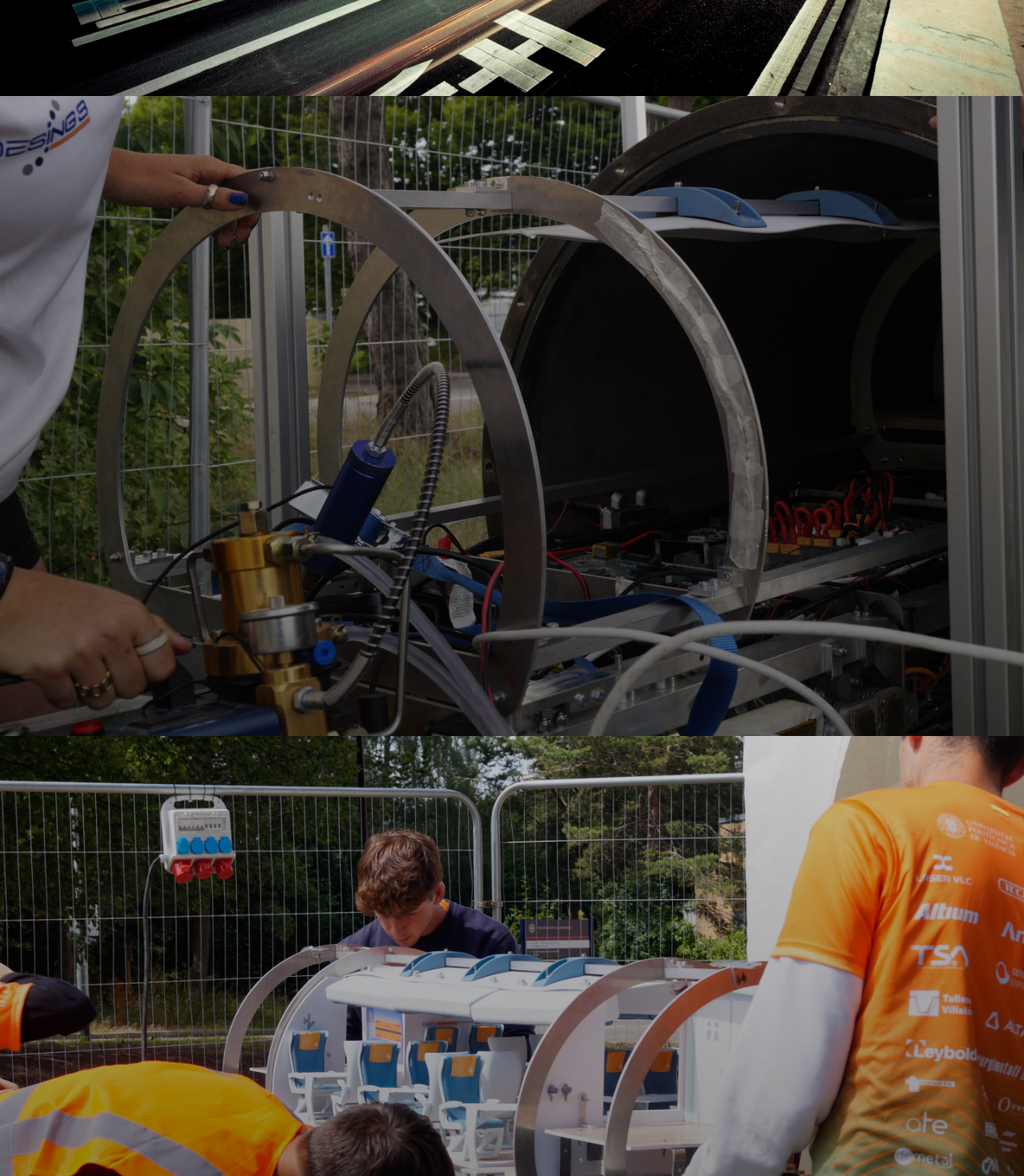
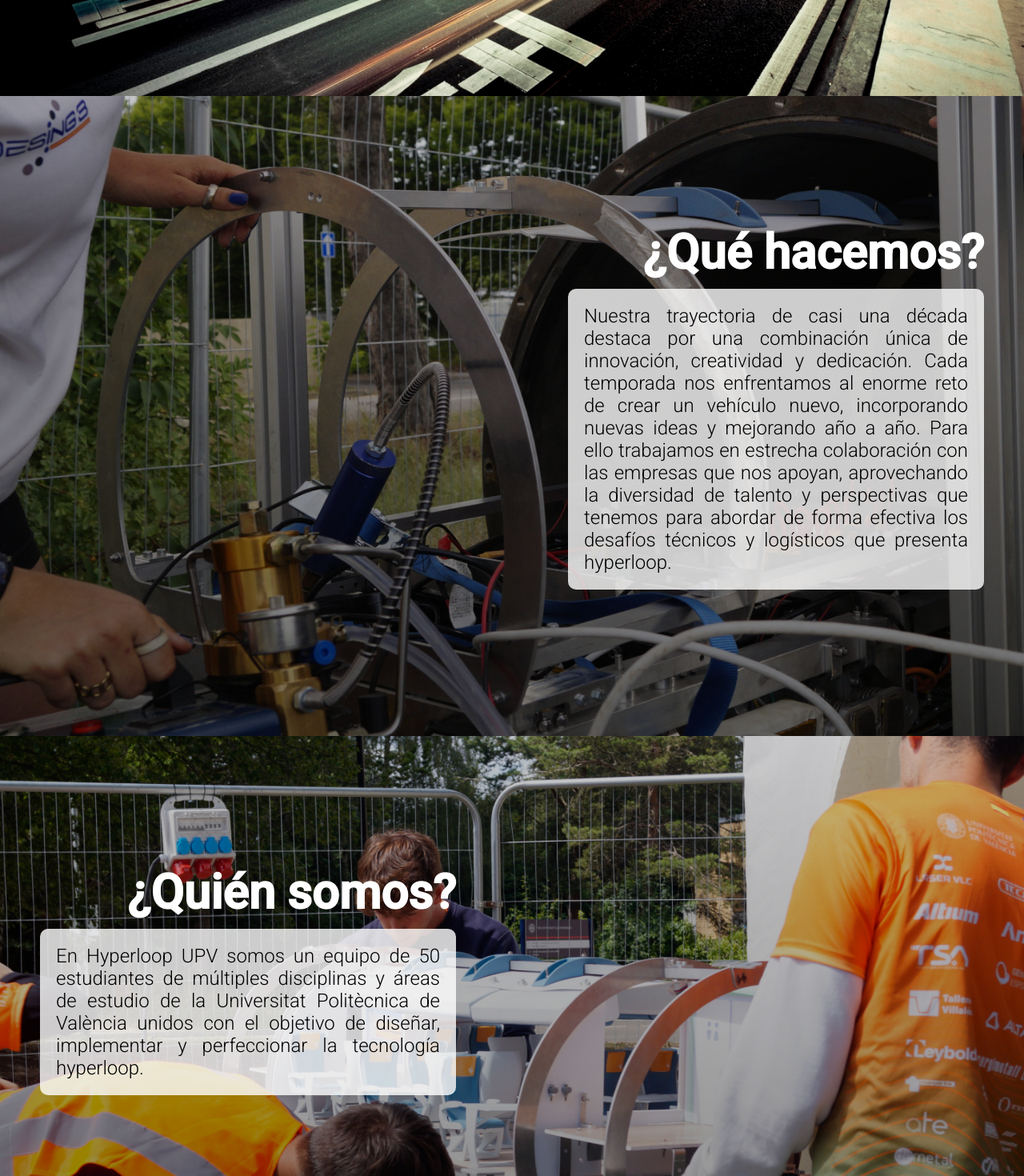
Before and after one commit to HyperloopUPV-H8/webpage, a React (Vite) app: page / in a window 1280 px wide. Shown: the part 680-2150 px from the top of the page at 80% size. Built offline with nearby package versions, Linux system fonts and the light colour scheme.

Commit message:
add titled text box in landing page

```diff
--- a/package.json
+++ b/package.json
@@ -15,8 +15,8 @@
     "react-router-dom": "^6.20.0"
   },
   "devDependencies": {
-    "@types/react": "^18.2.37",
-    "@types/react-dom": "^18.2.15",
+    "@types/react": "^18.2.39",
+    "@types/react-dom": "^18.2.17",
     "@typescript-eslint/eslint-plugin": "^6.10.0",
     "@typescript-eslint/parser": "^6.10.0",
     "@vitejs/plugin-react-swc": "^3.5.0",
--- a/src/components/TitledTextBox.tsx
+++ b/src/components/TitledTextBox.tsx
@@ -1,8 +1,15 @@
+interface TitledTextBoxProps {
+    title: string;
+    text: string;
+}
 
-export const TitledTextBox = () => {
+export const TitledTextBox: React.FC<TitledTextBoxProps> = ({ title, text }) => {
   return (
-    <>
-
-    </>
+    <div className="titled-text-box">
+        <h2 className="titled-text-box__title">{title}</h2>
+        <div className="titled-text-box__box">
+            <p className="titled-text-box__text">{text}</p>
+        </div>
+    </div>
   )
 }
--- a/src/pages/LandingPage.tsx
+++ b/src/pages/LandingPage.tsx
@@ -1,3 +1,4 @@
+import { TitledTextBox } from "../components"
 
 export const LandingPage = () => {
   return (
@@ -7,16 +8,26 @@ export const LandingPage = () => {
       </div>
 
       <section className="landing__section section-2">
-
+        <div className="landing__titled-text-box-1">
+          <TitledTextBox
+            title="¿Qué hacemos?"
+            text="Nuestra trayectoria de casi una década destaca por una combinación única de innovación, creatividad y dedicación. Cada temporada nos enfrentamos al enorme reto de crear un vehículo nuevo, incorporando nuevas ideas y mejorando año a año. Para ello trabajamos en estrecha colaboración con las empresas que nos apoyan, aprovechando la diversidad de talento y perspectivas que tenemos para abordar de forma efectiva los desafíos técnicos y logísticos que presenta hyperloop."
+          />
+        </div>
       </section>
 
       <section className="landing__section section-3">
-
+        <div className="landing__titled-text-box-2">
+          <TitledTextBox
+            title="¿Quién somos?"
+            text="En Hyperloop UPV somos un equipo de 50 estudiantes de múltiples disciplinas y áreas de estudio de la Universitat Politècnica de València unidos con el objetivo de diseñar, implementar y perfeccionar la tecnología hyperloop."
+          />
+        </div>
       </section>
 
-      <video src="/assets/backgrounds/landing-4-video.jpeg">
+      {/* <video src="/assets/backgrounds/landing-4-video.jpeg">
 
-      </video>
+      </video> */}
 
       <section className="landing__section section-5">
 
--- a/src/sass/components/_index.scss
+++ b/src/sass/components/_index.scss
@@ -0,0 +1 @@
+@forward './titled-text-box'
--- /dev/null
+++ b/src/sass/components/_titled-text-box.scss
@@ -0,0 +1,26 @@
+.titled-text-box {
+
+    display: flex;
+    flex-direction: column;
+    gap: 1rem;
+    max-width: 52rem;
+
+    &__title {
+        font-size: 6rem;
+        text-align: end;
+        color: white;
+    }
+
+    &__box {
+        padding: 2rem;
+        border-radius: 1rem;
+        background-color: rgba(255, 255, 255, 0.8);
+    }
+
+    &__text {
+        font-size: 2.4rem;
+        font-weight: 300;
+        text-align: justify;
+        color: black;
+    }
+}
--- a/src/sass/layout/_navbar.scss
+++ b/src/sass/layout/_navbar.scss
@@ -4,6 +4,7 @@
     width: 100%;
     display: flex;
     position: fixed;
+    z-index: 100;
     align-items: center;
     justify-content: space-between;
     padding: 2.5rem 4.2rem;
--- a/src/sass/pages/_index.scss
+++ b/src/sass/pages/_index.scss
@@ -1 +1 @@
-@forward './landingpage'
+@forward './landing-page'
--- a/src/sass/pages/_landingpage.scss
+++ b/src/sass/pages/_landing-page.scss
@@ -11,11 +11,13 @@
     }
 
     &.section-2 {
+        position: relative;
         background-image: linear-gradient(rgba(0, 0, 0, 0.2), rgba(0, 0, 0, 0.5)),
         url("#{var.$assets-dir}/backgrounds/landing-2.jpeg");
     }
 
     &.section-3 {
+        position: relative;
         background-image: linear-gradient(rgba(0, 0, 0, 0.2), rgba(0, 0, 0, 0.5)),
         url("#{var.$assets-dir}/backgrounds/landing-3.jpeg");
     }
@@ -25,3 +27,19 @@
         url("#{var.$assets-dir}/backgrounds/landing-5.jpeg");
     }
 }
+
+.landing__titled-text-box {
+
+    &-1 {
+        position: absolute;
+        right: 5rem;
+        top: 20%;
+    }
+
+    &-2 {
+        position: absolute;
+        left: 5rem;
+        top: 20%;
+    }
+
+}
```
Also changed, not shown: 1 other file (tests, documents, lock files or other folders).
